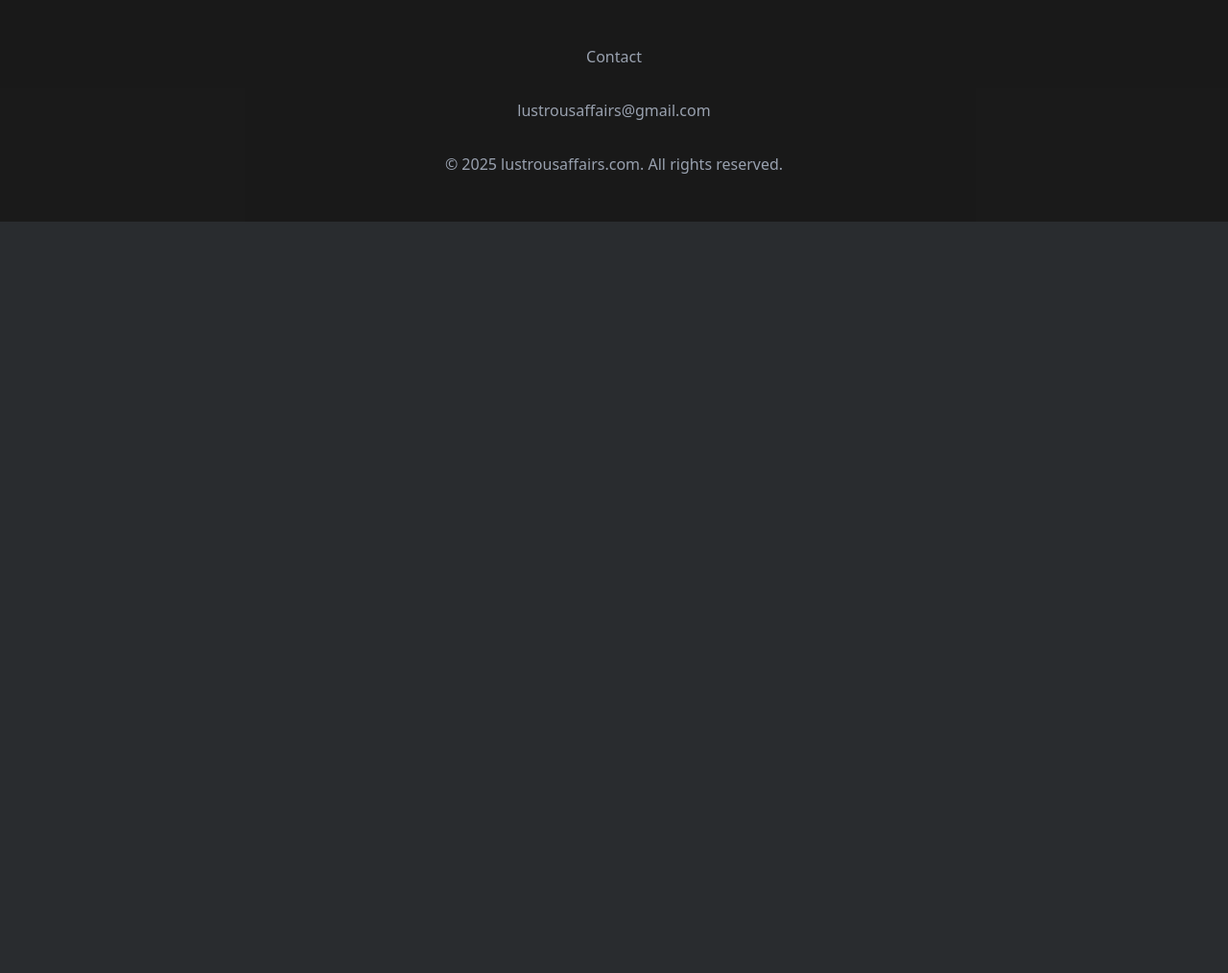
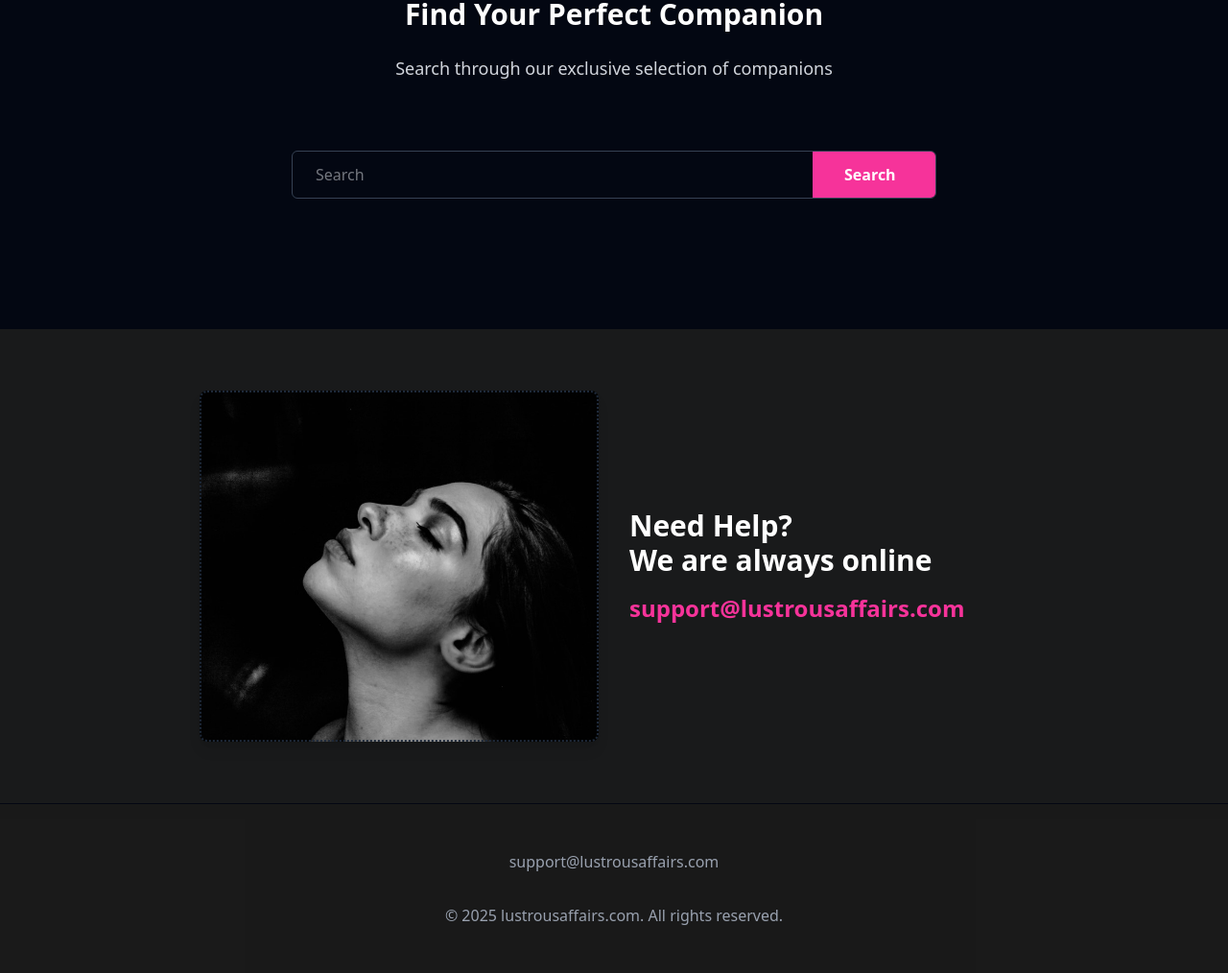
Before and after one commit to josephajibodu/book-alex, a Laravel app: page / in a window 1280 px wide. Shown: the part 671-1685 px from the top of the page at 96% size. Before the commit the page ends 902 px from the top, so only its background shows below. Run offline with Laravel 12, Linux system fonts and the light colour scheme; style sheets or scripts are compiled from the project's sources; some libraries are stand-ins or nearby versions; some web fonts are replaced.

Commit message:
all done

```diff
--- /dev/null
+++ b/app/Livewire/SearchProfiles.php
@@ -0,0 +1,35 @@
+<?php
+
+namespace App\Livewire;
+
+use App\Models\Profile;
+use Livewire\Component;
+
+class SearchProfiles extends Component
+{
+    public $search = '';
+    public $results = [];
+
+    public function updatedSearch()
+    {
+        if (strlen($this->search) >= 2) {
+            $this->results = Profile::query()
+                ->where('name', 'like', '%' . $this->search . '%')
+                ->orWhere('intro', 'like', '%' . $this->search . '%')
+                ->take(3)
+                ->get();
+        } else {
+            $this->results = [];
+        }
+    }
+
+    public function search()
+    {
+        $this->updatedSearch();
+    }
+
+    public function render()
+    {
+        return view('livewire.search-profiles');
+    }
+}
--- a/resources/views/components/layouts/guest/simple.blade.php
+++ b/resources/views/components/layouts/guest/simple.blade.php
@@ -14,7 +14,7 @@
                     <span class="flex items-center justify-center flex-shrink-0 w-8 h-8 text-gray-900 rounded-full bg-gradient-to-br from-white via-gray-200 to-white">
                         <svg class="w-auto h-5 -translate-y-px" viewBox="0 0 69 66" fill="none" xmlns="http://www.w3.org/2000/svg"><path d="m31.2 12.2-3.9 12.3-13.4.5-13.4.5 10.7 7.7L21.8 41l-3.9 12.1c-2.2 6.7-3.8 12.4-3.6 12.5.2.2 5-3 10.6-7.1 5.7-4.1 10.9-7.2 11.5-6.8.6.4 5.3 3.8 10.5 7.5 5.2 3.8 9.6 6.6 9.8 6.4.2-.2-1.4-5.8-3.6-12.5l-3.9-12.2 8.5-6.2c14.7-10.6 14.8-9.6-.4-9.7H44.2L40 12.5C37.7 5.6 35.7 0 35.5 0c-.3 0-2.2 5.5-4.3 12.2Z" fill="currentColor"/></svg>
                     </span>
-                        <span>FantasyFriends</span>
+                        <span>LustrousAffairs</span>
                     </a>
                     <div :class="{'flex': showMenu, 'hidden md:flex': !showMenu }" class="absolute z-50 flex-col items-center justify-center w-full h-auto px-2 text-center text-gray-400 -translate-x-1/2 border-0 border-gray-700 rounded-full md:border md:w-auto md:h-10 left-1/2 md:flex-row md:items-center">
                         <a href="{{ route('home') }}" class="relative inline-block w-full h-full px-4 py-5 mx-2 font-medium leading-tight text-center text-white md:py-2 group md:w-auto md:px-2 lg:mx-3 md:text-center {{ request()->routeIs('home') ? 'active' : '' }}">
@@ -67,16 +67,29 @@
     <main>
         {{ $slot }}
     </main>
+
+    <!-- Support Section -->
+    <section class="bg-[#191a1b] py-16 border-b border-gray-950">
+        <div class="max-w-4xl mx-auto flex flex-col md:flex-row items-center gap-8 px-4">
+            <div class="flex-1 flex justify-center">
+                <div class="relative">
+                    <img src="{{ asset('/images/support-us.jpg') }}" alt="Support" class="rounded-lg w-full max-w-md shadow-lg">
+                    <div class="absolute inset-0 border-dotted border-2 border-gray-800 rounded-lg pointer-events-none" style="z-index:1;"></div>
+                </div>
+            </div>
+            <div class="flex-1 text-center md:text-left">
+                <h2 class="text-3xl font-bold text-white mb-4">Need Help?<br>We are always online</h2>
+                <p class="text-2xl font-bold text-pink-500">support@lustrousaffairs.com</p>
+            </div>
+        </div>
+    </section>
+    <!-- End Support Section -->
+
     <footer class="bg-black/90">
         <div class="max-w-screen-xl px-4 py-12 mx-auto space-y-8 overflow-hidden sm:px-6 lg:px-8">
             <div class="flex justify-center">
                 <p class="text-base leading-6 text-center text-gray-400">
-                    Contact
-                </p>
-            </div>
-            <div class="flex justify-center">
-                <p class="text-base leading-6 text-center text-gray-400">
-                    lustrousaffairs@gmail.com
+                    support@lustrousaffairs.com
                 </p>
             </div>
             <p class="mt-8 text-base leading-6 text-center text-gray-400">
--- /dev/null
+++ b/resources/views/livewire/search-profiles.blade.php
@@ -0,0 +1,40 @@
+<div class="py-10 rounded-lg">
+    <div class="max-w-2xl mx-auto">
+        <div class="relative flex items-center overflow-hidden text-left border border-gray-700 rounded-md">
+            <input
+                type="text"
+                wire:model.live.debounce.300ms="search"
+                placeholder="Search"
+                class="w-full h-12 px-6 py-2 font-medium text-gray-200 bg-transparent focus:outline-none"
+            >
+            <span class="relative top-0 right-0 block">
+                <button type="button" wire:click="search" class="inline-flex items-center w-32 h-12 px-8 text-base font-bold leading-6 text-white transition duration-150 ease-in-out bg-pink-500 border border-transparent hover:bg-pink-400 focus:outline-none active:bg-pink-400" data-primary="pink-500">
+                    Search
+                </button>
+            </span>
+        </div>
+
+        @if(strlen($search) >= 2)
+            <div class="mt-8">
+                @if(count($results) > 0)
+                    <div class="flex flex-wrap justify-center gap-8">
+                        @foreach($results as $profile)
+                            <a href="{{ route('profile', $profile->slug) }}" class="block group" style="width: 320px;">
+                                <div class="relative overflow-hidden rounded-lg shadow-lg bg-black">
+                                    <img class="object-cover w-full h-80 transition-transform duration-300 group-hover:scale-105" src="{{ $profile->getFirstMediaUrl('featured') }}" alt="{{ $profile->name }}">
+                                    <div class="absolute bottom-0 left-0 w-full px-6 py-4 bg-white bg-opacity-100">
+                                        <p class="text-xl font-semibold text-center text-gray-900">{{ $profile->name }}</p>
+                                    </div>
+                                </div>
+                            </a>
+                        @endforeach
+                    </div>
+                @else
+                    <div class="p-4 text-sm text-gray-300 text-center">
+                        No profiles found.
+                    </div>
+                @endif
+            </div>
+        @endif
+    </div>
+</div>
--- a/resources/views/welcome.blade.php
+++ b/resources/views/welcome.blade.php
@@ -6,13 +6,17 @@
             <div class="container px-6 py-32 mx-auto md:text-center md:px-4">
                 <h1 class="text-4xl font-extrabold leading-none leading-10 tracking-tight text-white sm:text-5xl md:text-6xl xl:text-7xl"><span class="block">Luxury Companionship, On Your Terms</span></h1>
                 <p class="mx-auto mt-6 text-sm text-left text-gray-200 md:text-center md:mt-12 sm:text-base md:max-w-xl md:text-lg xl:text-xl">Because satisfaction isn't a maybe, it's a promise.</p>
-                <div class="relative flex items-center mx-auto mt-12 overflow-hidden text-left border border-gray-700 rounded-md md:max-w-md md:text-center">
-                    <input type="text" name="search" placeholder="Search" class="w-full h-12 px-6 py-2 font-medium text-gray-200 focus:outline-none">
-                    <span class="relative top-0 right-0 block">
-                    <button type="button" class="inline-flex items-center w-32 h-12 px-8 text-base font-bold leading-6 text-white transition duration-150 ease-in-out bg-pink-500 border border-transparent hover:bg-pink-400 focus:outline-none active:bg-pink-400" data-primary="pink-500">
-                        Search
-                    </button>
-                </span>
+            </div>
+        </div>
+    </section>
+
+    <section class="relative w-full px-3 py-24 antialiased bg-gray-950 lg:px-6">
+        <div class="relative mx-auto max-w-7xl">
+            <div class="container px-6 mx-auto md:text-center md:px-4">
+                <h2 class="text-2xl font-bold text-white md:text-3xl">Find Your Perfect Companion</h2>
+                <p class="mx-auto mt-4 text-sm text-gray-300 md:text-center md:mt-6 sm:text-base md:max-w-xl md:text-lg">Search through our exclusive selection of companions</p>
+                <div class="max-w-2xl mx-auto mt-8">
+                    <livewire:search-profiles />
                 </div>
             </div>
         </div>
```
Also changed, not shown: public/images/support-us.jpg (added).
